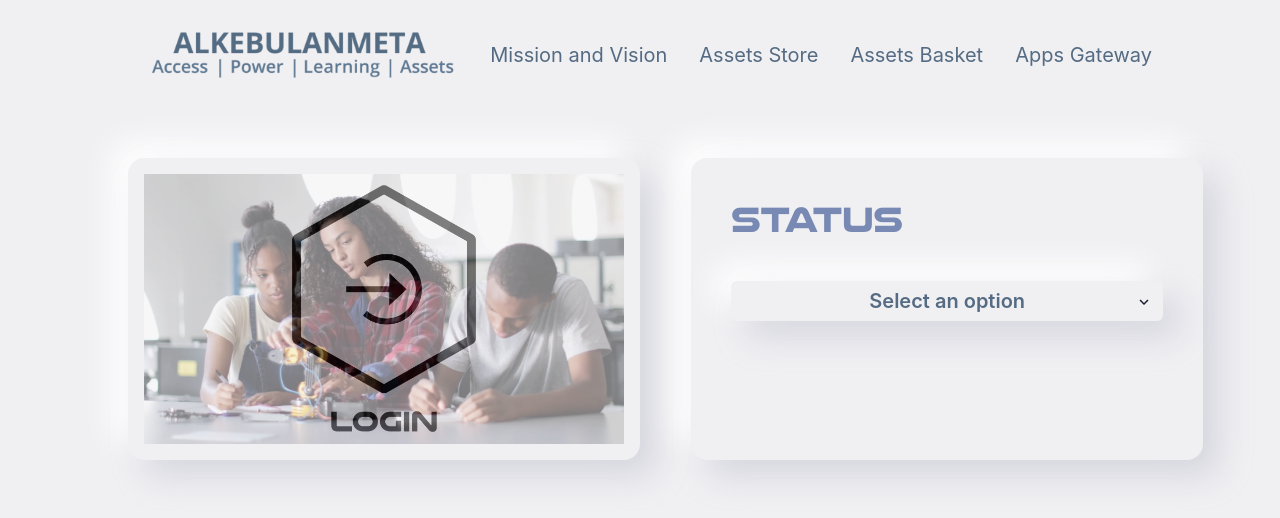
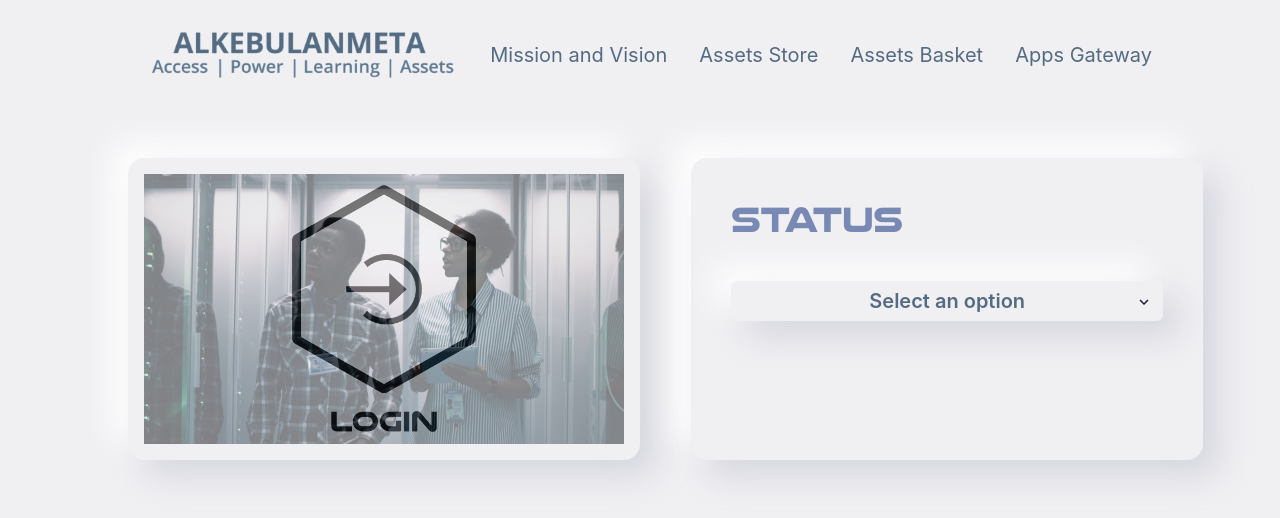
Before and after one commit to gaiu-logistics/gate3, a React (Vite) app: page / in a window 1280 px wide. Shown: the top 518 px of the page. Built offline with nearby package versions, Linux system fonts and the light colour scheme.

Commit message:
random carousel

```diff
--- a/src/components/Login/Carousel.tsx
+++ b/src/components/Login/Carousel.tsx
@@ -9,14 +9,18 @@ interface CarouselProps {
 
 const Carousel = ({ images, currentIndex, setCurrentIndex }: CarouselProps) => {
   // Automatically move to the next slide every 3 seconds
+
   useEffect(() => {
-    const nextSlide = () => {
-      setCurrentIndex((prevIndex) => (prevIndex + 1) % images.length);
+    const getRandomImageIndex = () => {
+      return Math.floor(Math.random() * images.length);
     };
-    const interval = setInterval(nextSlide, 1000 * 4);
+    const interval = setInterval(() => {
+      const randomIndex = getRandomImageIndex();
+      setCurrentIndex(randomIndex);
+    }, 4000);
+
     return () => clearInterval(interval);
   }, [images.length, setCurrentIndex]);
-
   return (
     <Box
       overflow="hidden"
@@ -26,20 +30,12 @@ const Carousel = ({ images, currentIndex, setCurrentIndex }: CarouselProps) => {
       maxH="fit"
       // Adjust the carousel height as needed
     >
-      <Flex
-        transition="transform 0.5s ease-in-out"
-        transform={`translateX(-${currentIndex * 100}%)`}
-      >
-        {images.map((image, index) => (
-          <Image
-            key={index}
-            src={image}
-            alt={`Slide ${index}`}
-            width="100%"
-            height="100%"
-          />
-        ))}
-      </Flex>
+      <Image
+        src={images[currentIndex]}
+        alt={`Slide ${currentIndex}`}
+        width="100%"
+        height="100%"
+      />
     </Box>
   );
 };
```
